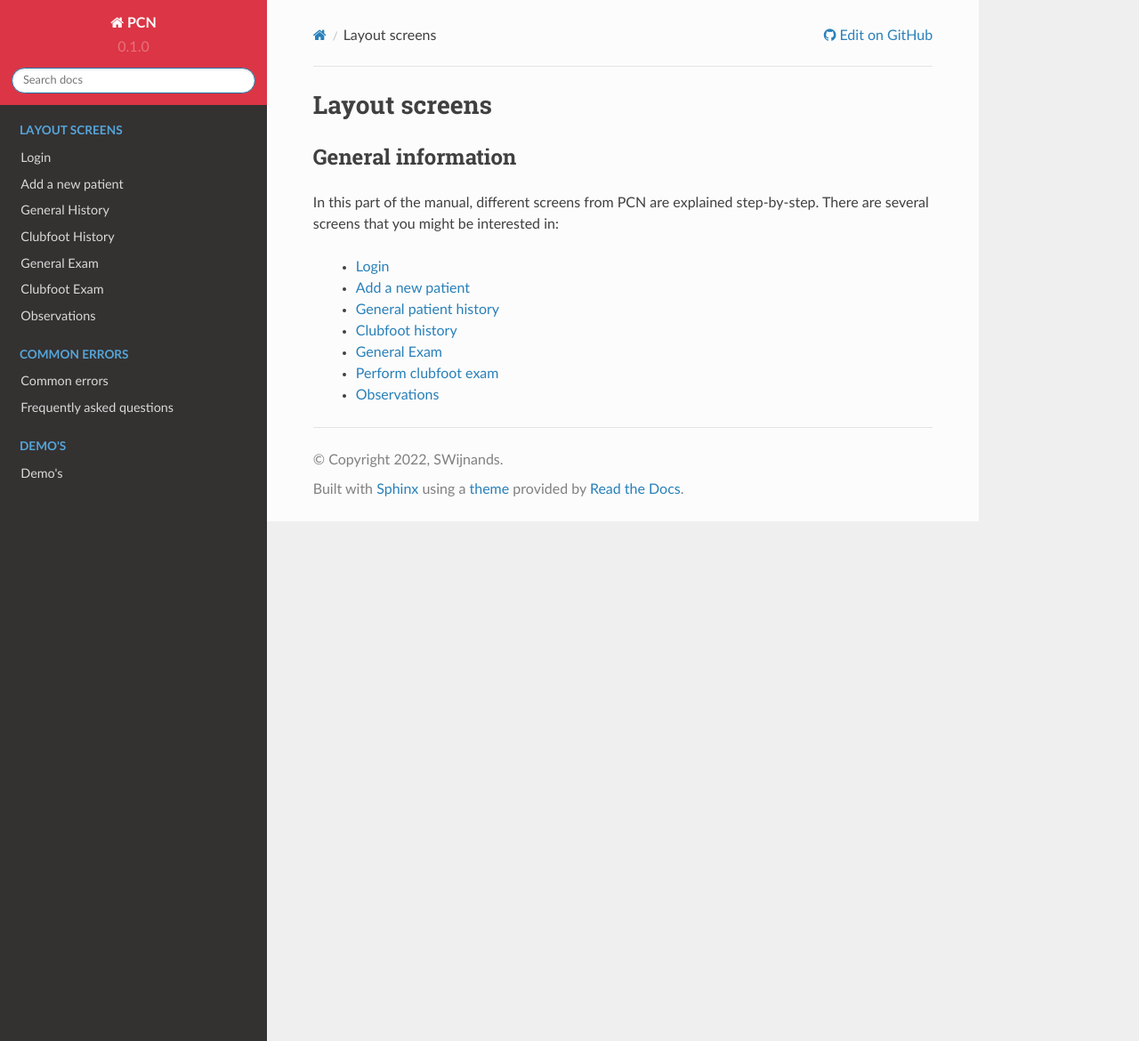
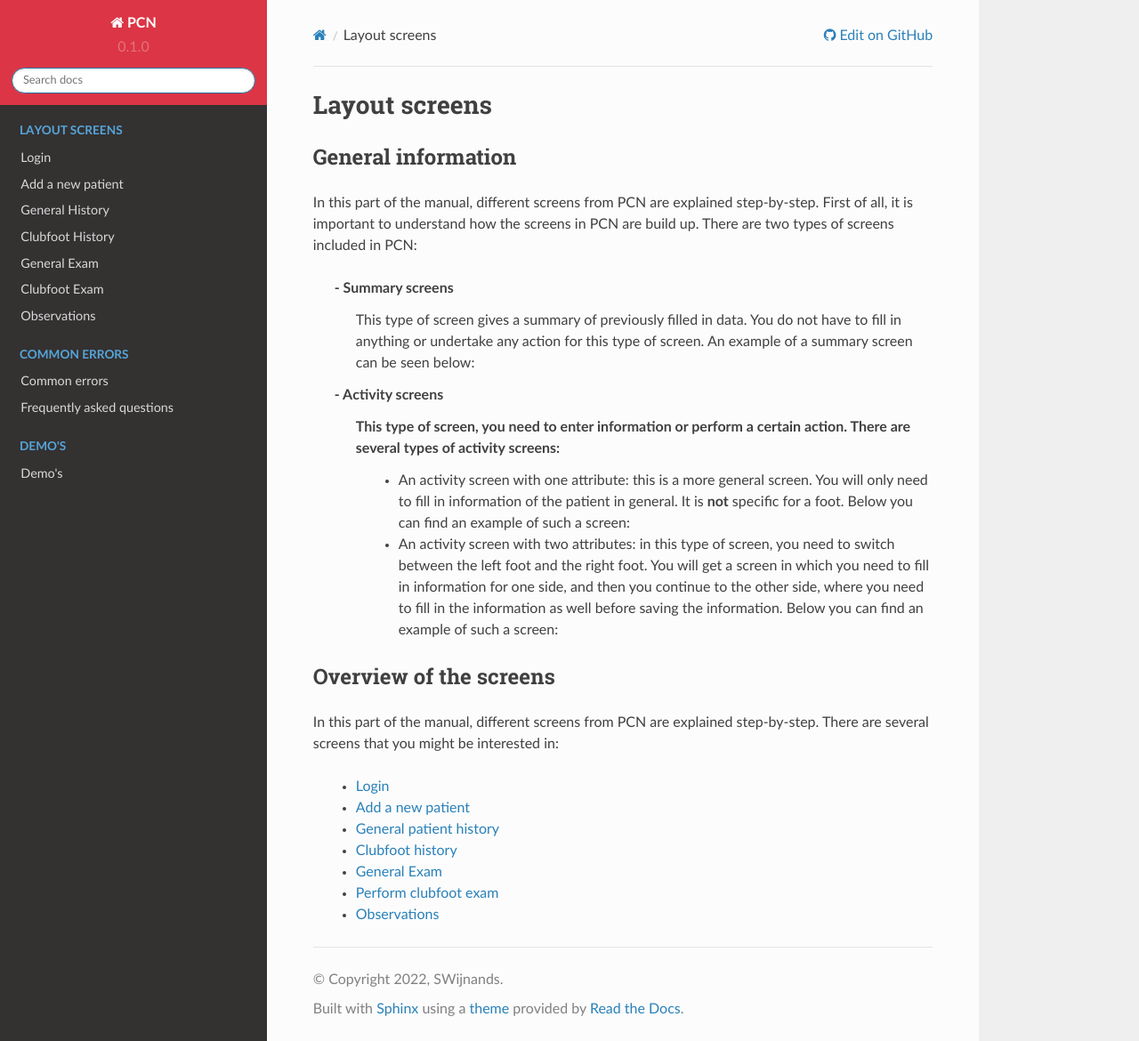
Before and after one commit to SWijnands01/PCN, a Sphinx documentation site: the page built from docs/source/layoutscreens.rst, in a window 1280 px wide and 1170 px high. Shown: the whole window at 89% size. Built offline with Sphinx 7.4.7 and the Read the Docs theme 2.0.0, drawn with Linux system fonts in a browser that asks for light colours.

Commit message:
Update layoutscreens.rst

```diff
--- a/docs/source/layoutscreens.rst
+++ b/docs/source/layoutscreens.rst
@@ -5,6 +5,23 @@ Layout screens
 
 General information
 ------------
+In this part of the manual, different screens from PCN are explained step-by-step. First of all, it is important to understand how the screens in PCN are build up. There are two types of screens included in PCN:
+
+      **- Summary screens**
+          This type of screen gives a summary of previously filled in data. You do not have to fill in anything or undertake any action for this type of screen. An                 example of a summary screen can be seen below:
+
+
+
+      **- Activity screens**
+          This type of screen, you need to enter information or perform a certain action. There are several types of activity screens:
+            - An activity screen with one attribute: this is a more general screen. You will only need to fill in information of the patient in general. It is **not**               specific for a foot. Below you can find an example of such a screen:
+
+
+            - An activity screen with two attributes: in this type of screen, you need to switch between the left foot and the right foot. You will get a screen in                   which you need to fill in information for one side, and then you continue to the other side, where you need to fill in the information as well before                   saving the information. Below you can find an example of such a screen:
+
+
+Overview of the screens
+-----------
 In this part of the manual, different screens from PCN are explained step-by-step.
 There are several screens that you might be interested in:
 
```
